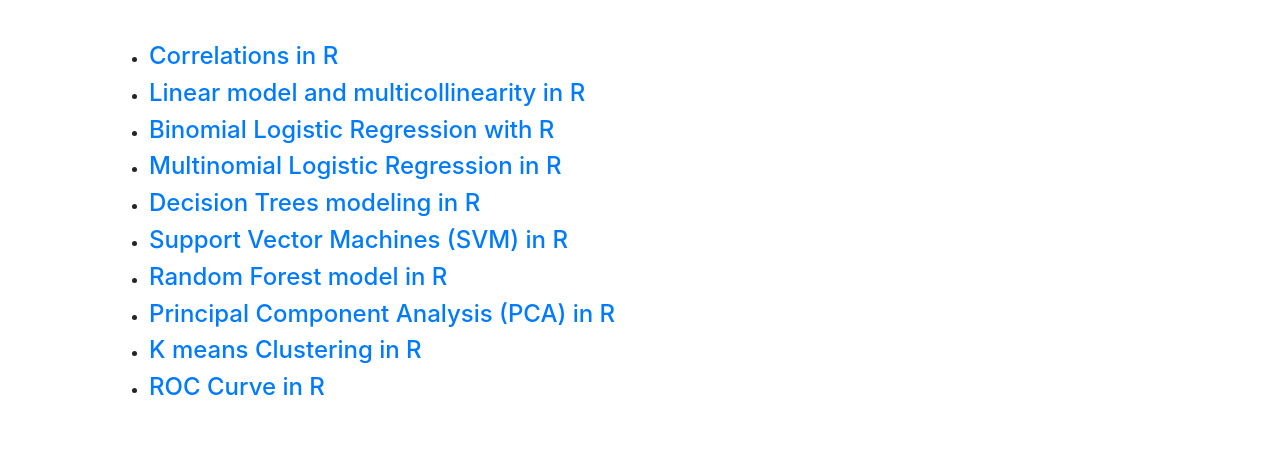
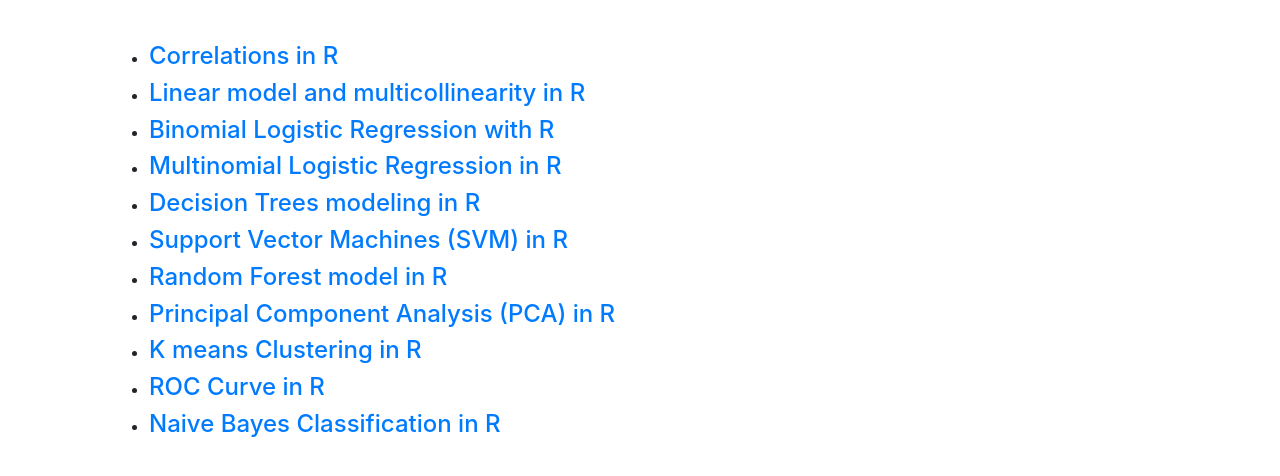
Before and after one commit to ameyx2/ameyx2.github.io, a plain HTML site: page index.html in a window 1280 px wide. Shown: the part 62-538 px from the top of the page. Drawn offline with nearby package versions, Linux system fonts and the light colour scheme.

Commit message:
naivebayesindex

```diff
--- a/index.html
+++ b/index.html
@@ -52,6 +52,7 @@
 		<li><h4><a href="/Principal-Component-Analysis-PCA.html" class="customLink">Principal Component Analysis (PCA) in R</a></h4></li>
 		<li><h4><a href="/K-means-clustering.html" class="customLink">K means Clustering in R</a></h4></li>
 		<li><h4><a href="/ROC-Curve-in-R.html" class="customLink">ROC Curve in R</a></h4></li>
+		<li><h4><a href="Naive-Bayes-Classification-with-R.html" class="customLink">Naive Bayes Classification in R</a></h4></li>
 
 
 	</ul>
```
